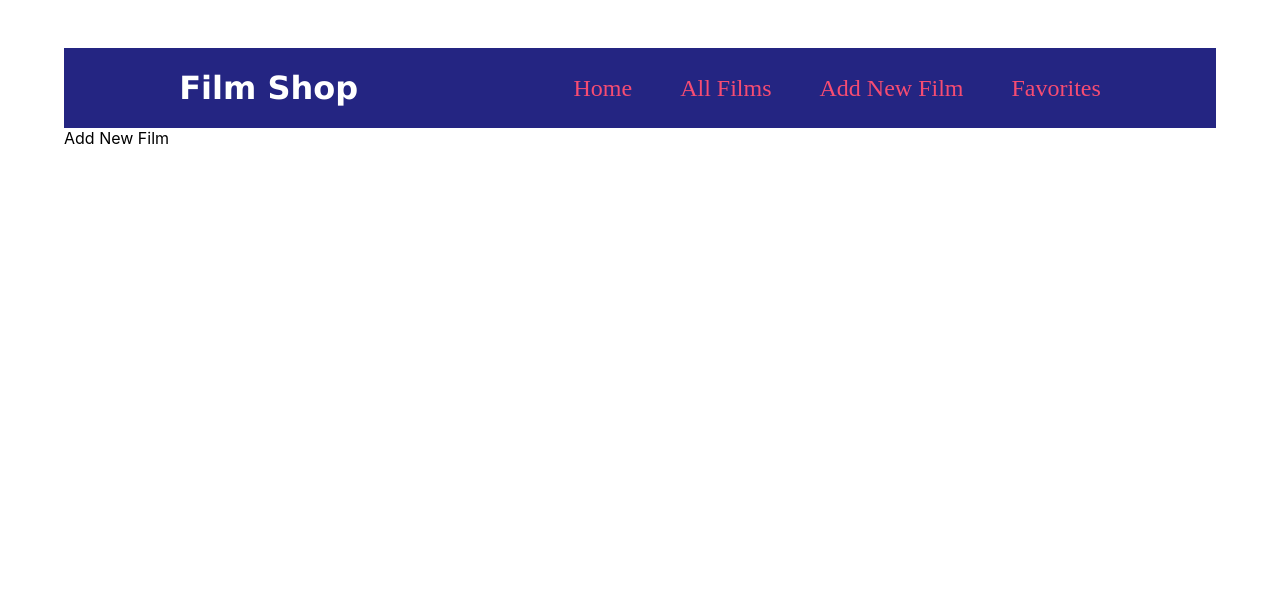
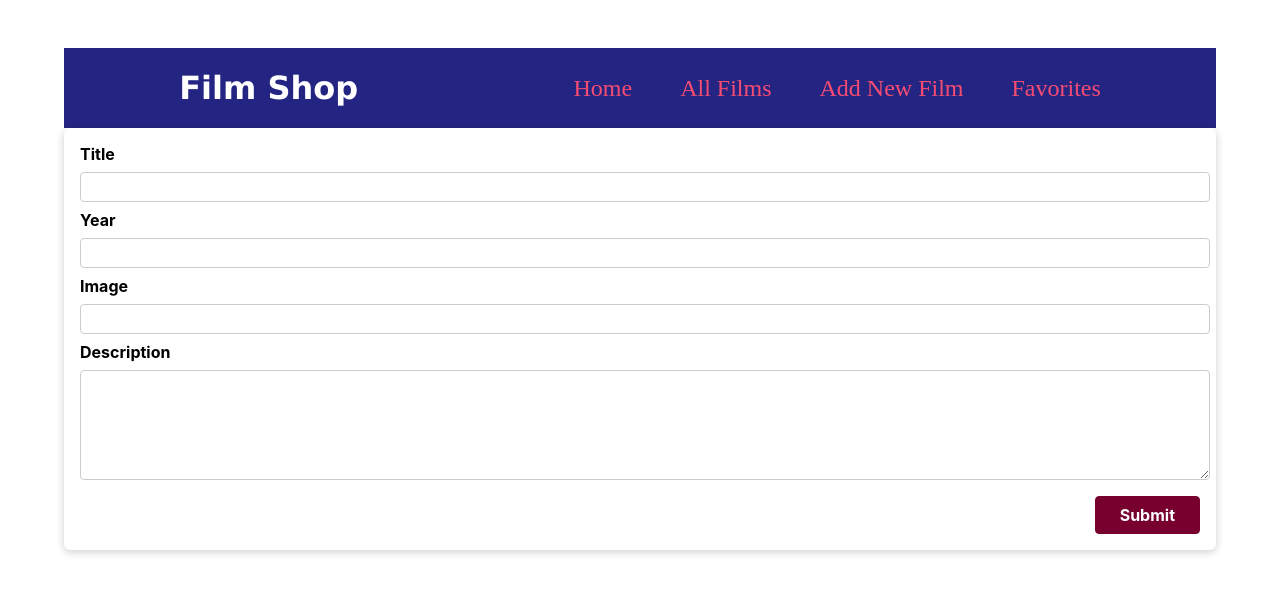
Before and after one commit to n2sy/App-2-react, a React (Create React App) app: page /newfilm in a window 1280 px wide. Shown: the top 594 px of the page. Built offline with nearby package versions, Linux system fonts and the light colour scheme; the HTML template or start-up script is replaced by a standard one.

Commit message:
add allfilm

```diff
--- a/src/Views/NewFilm.jsx
+++ b/src/Views/NewFilm.jsx
@@ -1,5 +1,14 @@
+import Card from "../components/Card";
+import NewFilmForm from "../components/newFilmForm";
+
 function NewFilm() {
-  return <div>Add New Film</div>;
+  return (
+    <div>
+      <Card>
+        <NewFilmForm></NewFilmForm>
+      </Card>
+    </div>
+  );
 }
 
 export default NewFilm;
--- /dev/null
+++ b/src/components/Card.js
@@ -0,0 +1,11 @@
+
+import styles from './Card.module.css';
+function Card(props) {
+    return (
+        <div className={styles.card}>
+            {props.children}
+        </div>
+    )
+}
+
+export default Card;
--- /dev/null
+++ b/src/components/Card.module.css
@@ -0,0 +1,5 @@
+.card {
+  background-color: white;
+  border-radius: 6px;
+  box-shadow: 0 2px 8px rgba(0, 0, 0, 0.2);
+}
--- a/src/components/FilmItem.js
+++ b/src/components/FilmItem.js
@@ -1,9 +1,10 @@
 
 import styles from './FilmItem.module.css';
+import Card from './Card';
 
 function FilmItem(props) {
     return (
-        <div>
+        <Card>
             <div className={styles.image}>
                 <img src={props.oneFilm.image}></img>
             </div>
@@ -20,7 +21,7 @@ function FilmItem(props) {
 
 
 
-        </div>
+        </Card>
     )
 }
 
--- /dev/null
+++ b/src/components/NewFilmForm.module.css
@@ -0,0 +1,45 @@
+.form {
+  padding: 1rem;
+}
+
+.control {
+  margin-bottom: 0.5rem;
+}
+
+.control label {
+  display: block;
+  font-weight: bold;
+  margin-bottom: 0.5rem;
+}
+
+.control input,
+.control textarea {
+  display: block;
+  font: inherit;
+  border-radius: 4px;
+  border: 1px solid #ccc;
+  padding: 0.25rem;
+  width: 100%;
+}
+
+.actions {
+  margin-top: 1rem;
+  text-align: right;
+}
+
+.actions button {
+  font: inherit;
+  cursor: pointer;
+  background-color: #77002e;
+  color: white;
+  padding: 0.5rem 1.5rem;
+  border: 1px solid #77002e;
+  border-radius: 4px;
+  font-weight: bold;
+}
+
+.actions button:hover,
+.actions button:active {
+  background-color: #a50e48;
+  border-color: #a50e48;
+}
--- /dev/null
+++ b/src/components/newFilmForm.js
@@ -0,0 +1,35 @@
+
+import styles from './NewFilmForm.module.css';
+
+function NewFilmForm() {
+    return (
+        <form className={styles.form}>
+            <div className={styles.control}>
+                <label htmlFor='title'>Title </label>
+                <input type="text" id="tile"></input>
+
+            </div>
+            <div className={styles.control}>
+                <label>Year </label>
+                <input type="number"></input>
+
+            </div>
+            <div className={styles.control}>
+                <label htmlFor='title'>Image </label>
+                <input type="url" ></input>
+
+            </div>
+
+            <div className={styles.control}>
+                <label htmlFor='title'>Description </label>
+                <textarea rows="5" ></textarea>
+            </div>
+
+            <div className={styles.actions}>
+                <button type="submit">Submit</button>
+            </div>
+        </form>
+    )
+}
+
+export default NewFilmForm;
```
